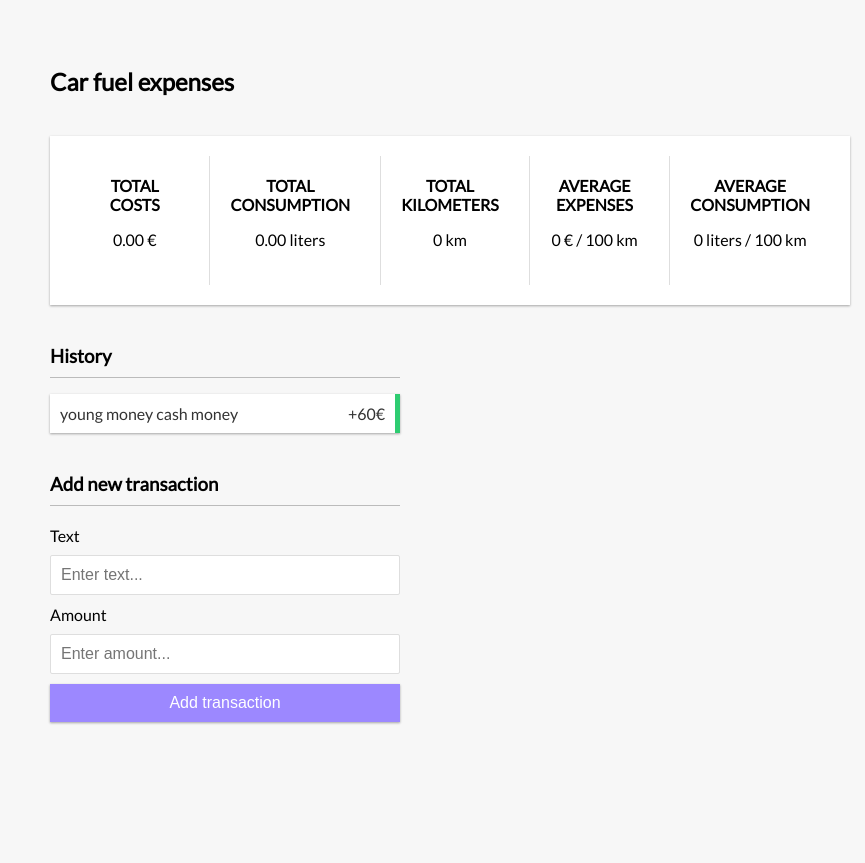
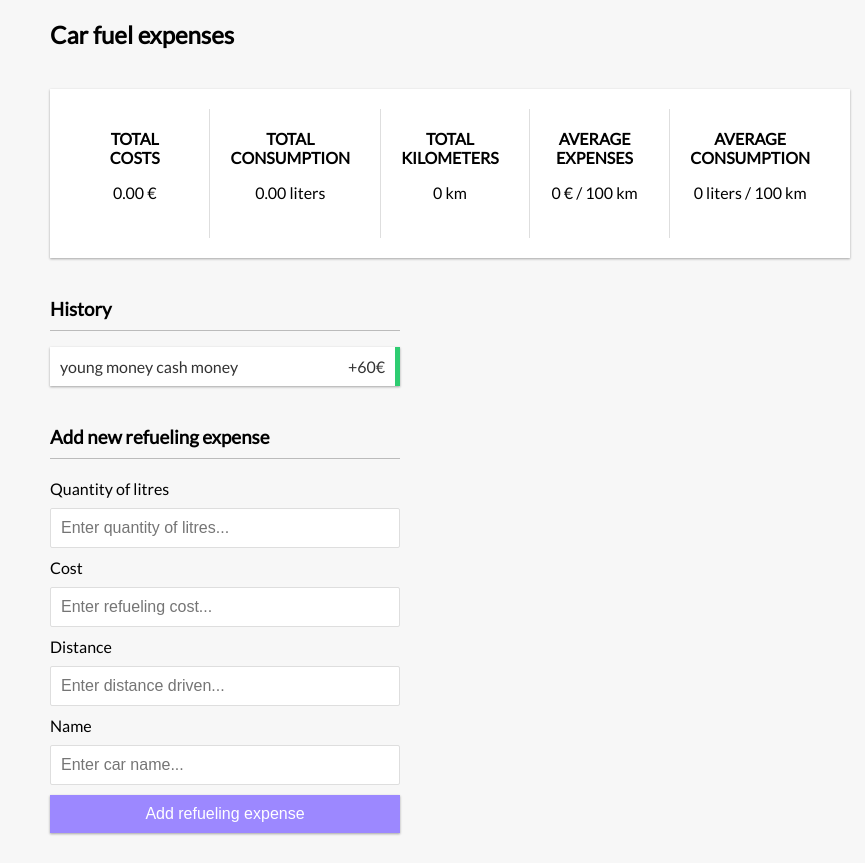
Before and after one commit to Heka499/car-fuel-expenses, a React (Create React App) app: page / in a window 1280 px wide. Shown: the whole page, without its empty margins (415-1280 px from the left). Before the commit the page ends 800 px from the top, so only its background shows below. Built offline with nearby package versions, Linux system fonts and the light colour scheme.

Commit message:
AddTransaction lisätty/muokattu input-laatikot

```diff
--- a/src/components/AddTransaction.js
+++ b/src/components/AddTransaction.js
@@ -1,21 +1,31 @@
 import React, {useState} from "react";
 
 export const AddTransaction = () => {
-    const [text, setText] = useState('');
-    const [amount, setAmount] = useState(0);
+    const [quantity, setQuantity] = useState(0);
+    const [cost, setCost] = useState(0);
+    const [distance, setDistance] = useState(0);
+    const [name, setName] = useState('');
     return (
         <>
-        <h3>Add new transaction</h3>
+        <h3>Add new refueling expense</h3>
         <form>
             <div className="form-control">
-                <label htmlFor="text">Text</label>
-                <input type="text" value={text} onChange={(e) => setText(e.target.value)} placeholder="Enter text..." />
+                <label htmlFor="quantity" value={quantity} onChange={(e) => setQuantity(e.target.value)}>Quantity of litres</label>
+            <input type="number" placeholder="Enter quantity of litres..." />
             </div>
             <div className="form-control">
-                <label htmlFor="amount" value={amount} onChange={(e) => setAmount(e.target.value)}>Amount</label>
-            <input type="number" placeholder="Enter amount..." />
+                <label htmlFor="cost" value={cost} onChange={(e) => setCost(e.target.value)}>Cost</label>
+            <input type="number" placeholder="Enter refueling cost..." />
             </div>
-            <button className="btn">Add transaction</button>
+            <div className="form-control">
+                <label htmlFor="distance" value={distance} onChange={(e) => setDistance(e.target.value)}>Distance</label>
+            <input type="number" placeholder="Enter distance driven..." />
+            </div>
+            <div className="form-control">
+                <label htmlFor="name">Name</label>
+            <input type="text" value={name} onChange={(e) => setName(e.target.value)} placeholder="Enter car name..." />
+            </div>
+            <button className="btn">Add refueling expense</button>
         </form>
         </>
     )
```
